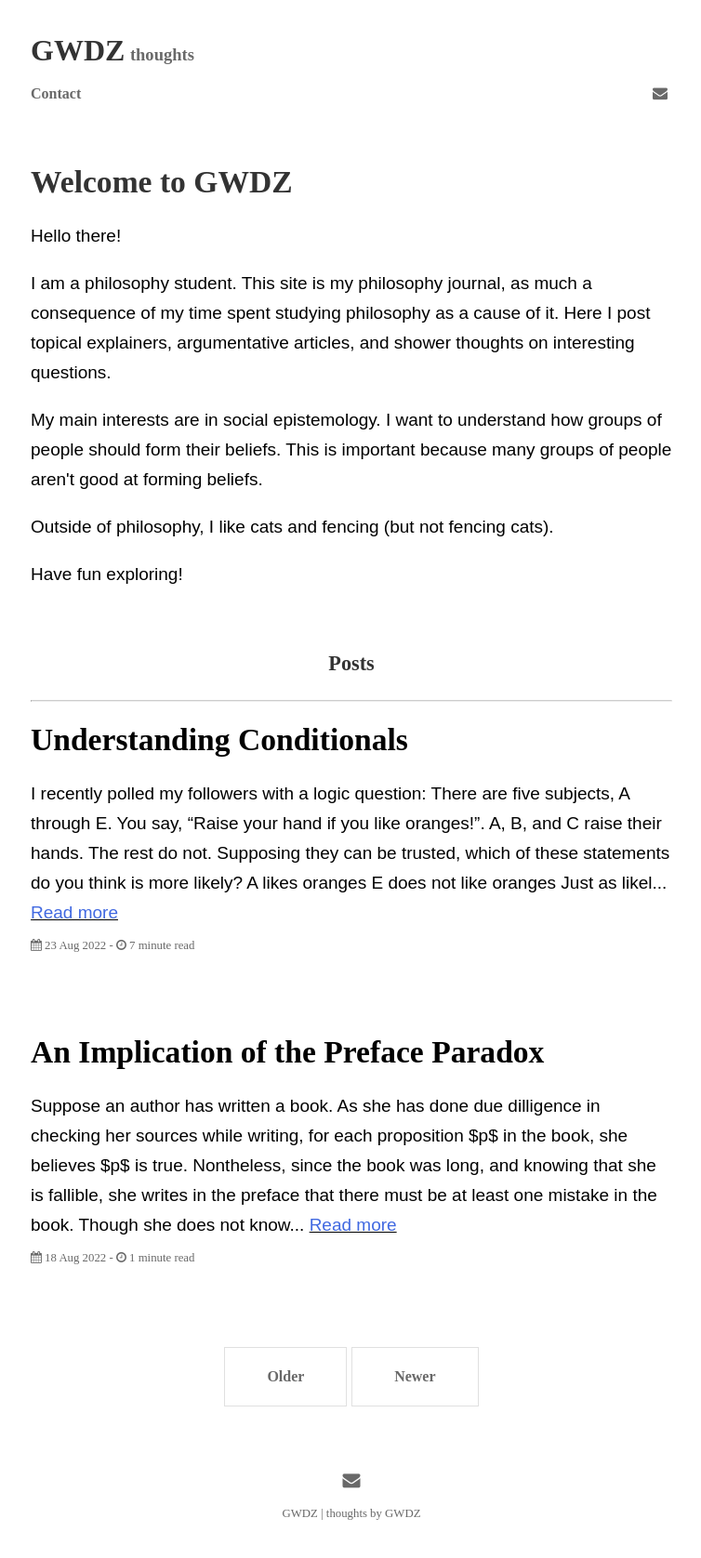
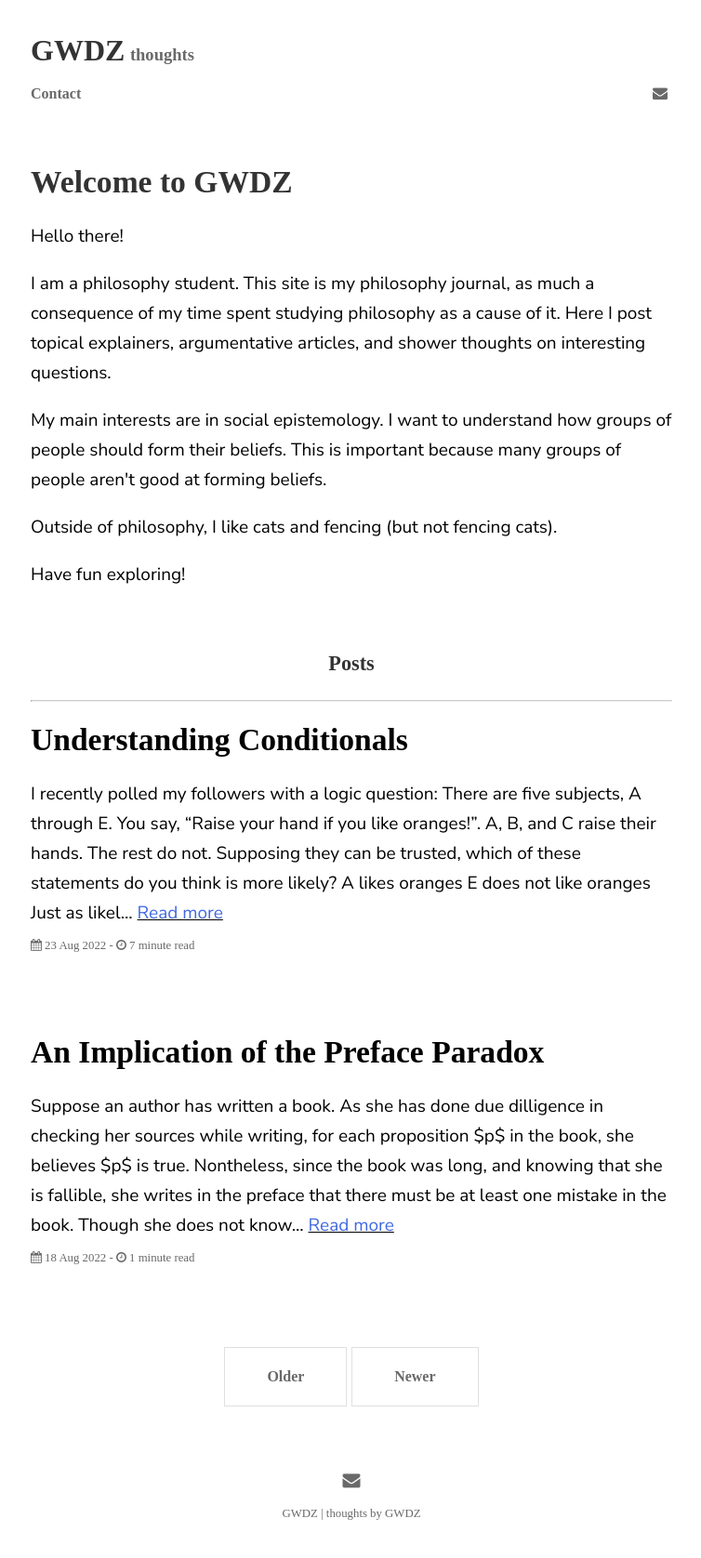
Before and after one commit to GWDZ-true/gwdz-site, a Jekyll site: the page built from index.html, in a window 1280 px wide. Shown: the whole page at 93% size, without its empty margins (262-1016 px from the left). Built offline with Jekyll 4.4.1, drawn with Linux system fonts in a browser that asks for light colours; some web fonts are replaced; the list of posts is cut into pages by our own code.

Commit message:
Update main.scss

```diff
--- a/assets/css/main.scss
+++ b/assets/css/main.scss
@@ -31,7 +31,7 @@
 */
 
 $sans-serif-font-family: "Source Serif Pro", serif;
-$serif-font-family:      "Source Sans Pro", sans-serif;
+$serif-font-family:      "Nunito Sans", sans-serif;
 $code-font-family:       "Source Code Pro", monospace;
 
 $body-color:             black;
```
